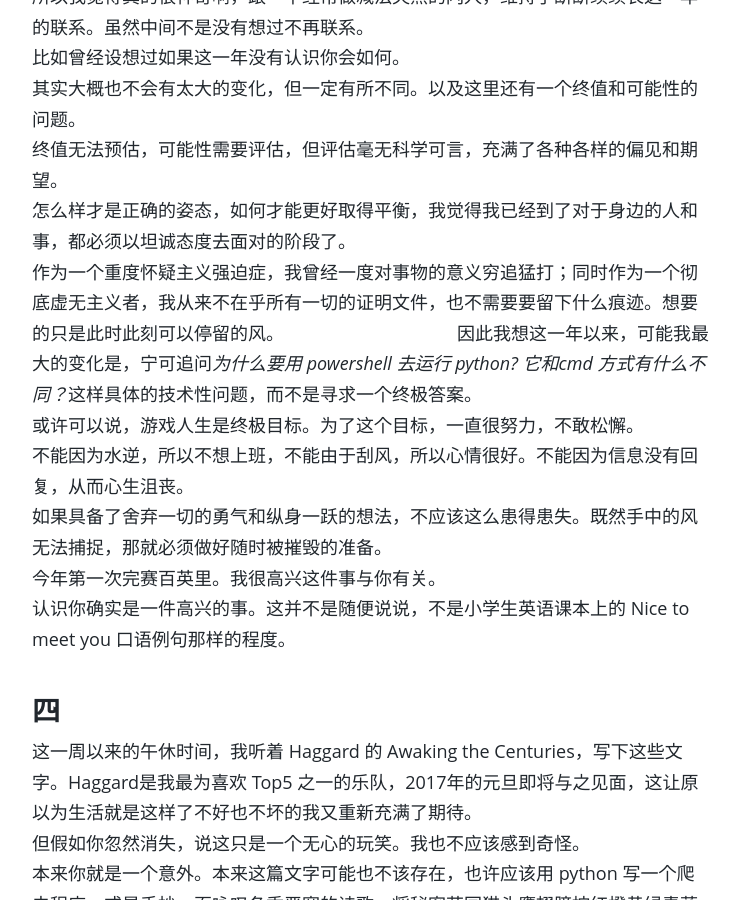
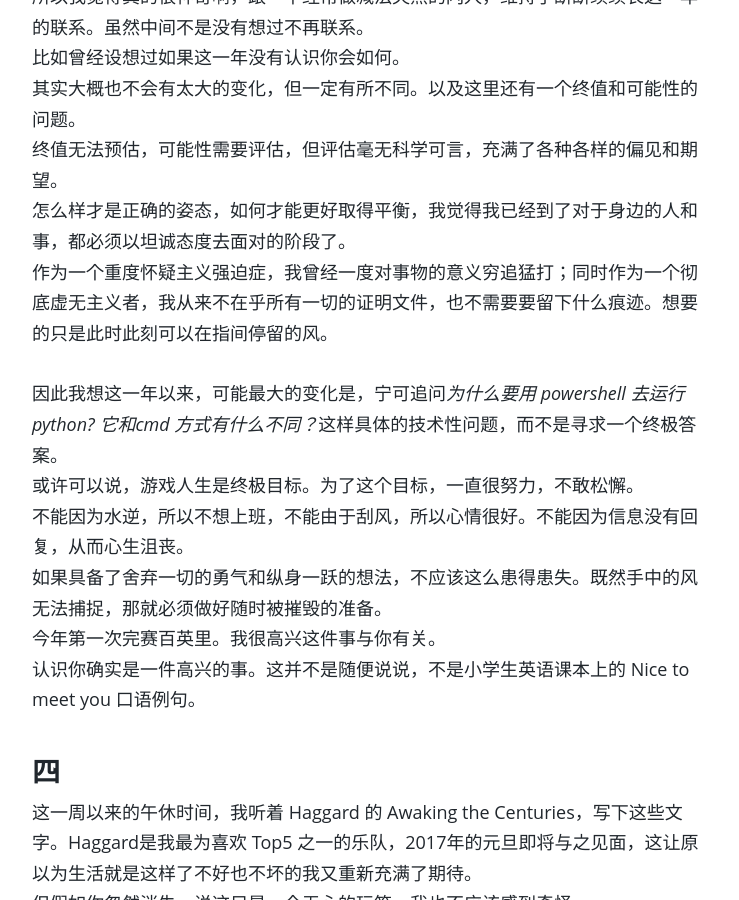
Before and after one commit to sardine2/wangshourong, a Jekyll site: the page built from _posts/2016-11-28-Something-About-The-Vanished-Elephant.md, in a window 1280 px wide and 900 px high, scrolled down 4035 px. Shown: the whole window, without its empty margins (268-1007 px from the left). Built offline with Jekyll 4.4.1, drawn with Linux system fonts in a browser that asks for light colours; comment, search, counter and statistics services are not loaded.

Commit message:
Update 2016-11-28-Something-About-The-Vanished-Elephant.md

```diff
--- a/_posts/2016-11-28-Something-About-The-Vanished-Elephant.md
+++ b/_posts/2016-11-28-Something-About-The-Vanished-Elephant.md
@@ -105,13 +105,14 @@ $ git log -- graph
 其实大概也不会有太大的变化，但一定有所不同。以及这里还有一个终值和可能性的问题。
 终值无法预估，可能性需要评估，但评估毫无科学可言，充满了各种各样的偏见和期望。
 怎么样才是正确的姿态，如何才能更好取得平衡，我觉得我已经到了对于身边的人和事，都必须以坦诚态度去面对的阶段了。
-作为一个重度怀疑主义强迫症，我曾经一度对事物的意义穷追猛打；同时作为一个彻底虚无主义者，我从来不在乎所有一切的证明文件，也不需要要留下什么痕迹。想要的只是此时此刻可以停留的风。
-因此我想这一年以来，可能我最大的变化是，宁可追问*为什么要用 powershell 去运行 python? 它和cmd 方式有什么不同？*这样具体的技术性问题，而不是寻求一个终极答案。
+作为一个重度怀疑主义强迫症，我曾经一度对事物的意义穷追猛打；同时作为一个彻底虚无主义者，我从来不在乎所有一切的证明文件，也不需要要留下什么痕迹。想要的只是此时此刻可以在指间停留的风。
+
+因此我想这一年以来，可能最大的变化是，宁可追问*为什么要用 powershell 去运行 python? 它和cmd 方式有什么不同？*这样具体的技术性问题，而不是寻求一个终极答案。
 或许可以说，游戏人生是终极目标。为了这个目标，一直很努力，不敢松懈。
 不能因为水逆，所以不想上班，不能由于刮风，所以心情很好。不能因为信息没有回复，从而心生沮丧。
 如果具备了舍弃一切的勇气和纵身一跃的想法，不应该这么患得患失。既然手中的风无法捕捉，那就必须做好随时被摧毁的准备。
 今年第一次完赛百英里。我很高兴这件事与你有关。
-认识你确实是一件高兴的事。这并不是随便说说，不是小学生英语课本上的 Nice to meet you 口语例句那样的程度。
+认识你确实是一件高兴的事。这并不是随便说说，不是小学生英语课本上的 Nice to meet you 口语例句。
 
 ## 四
 
```
